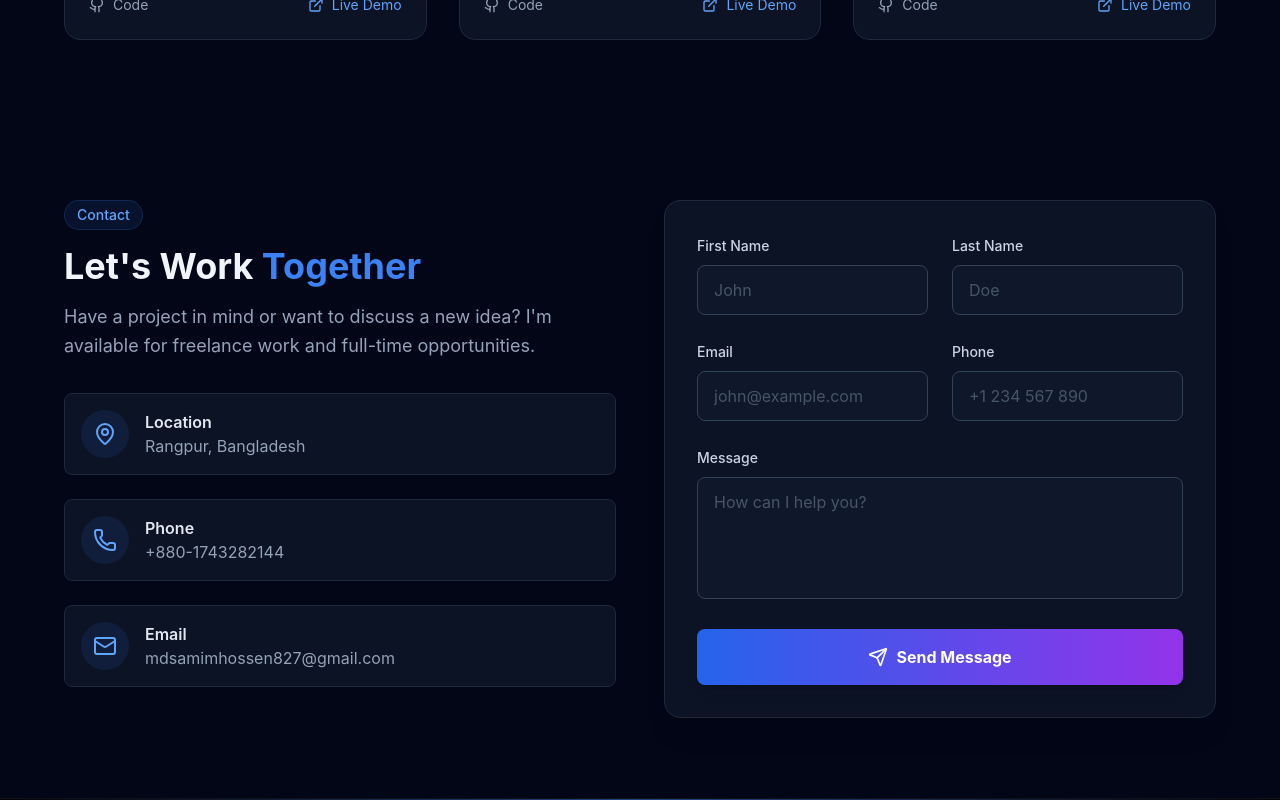
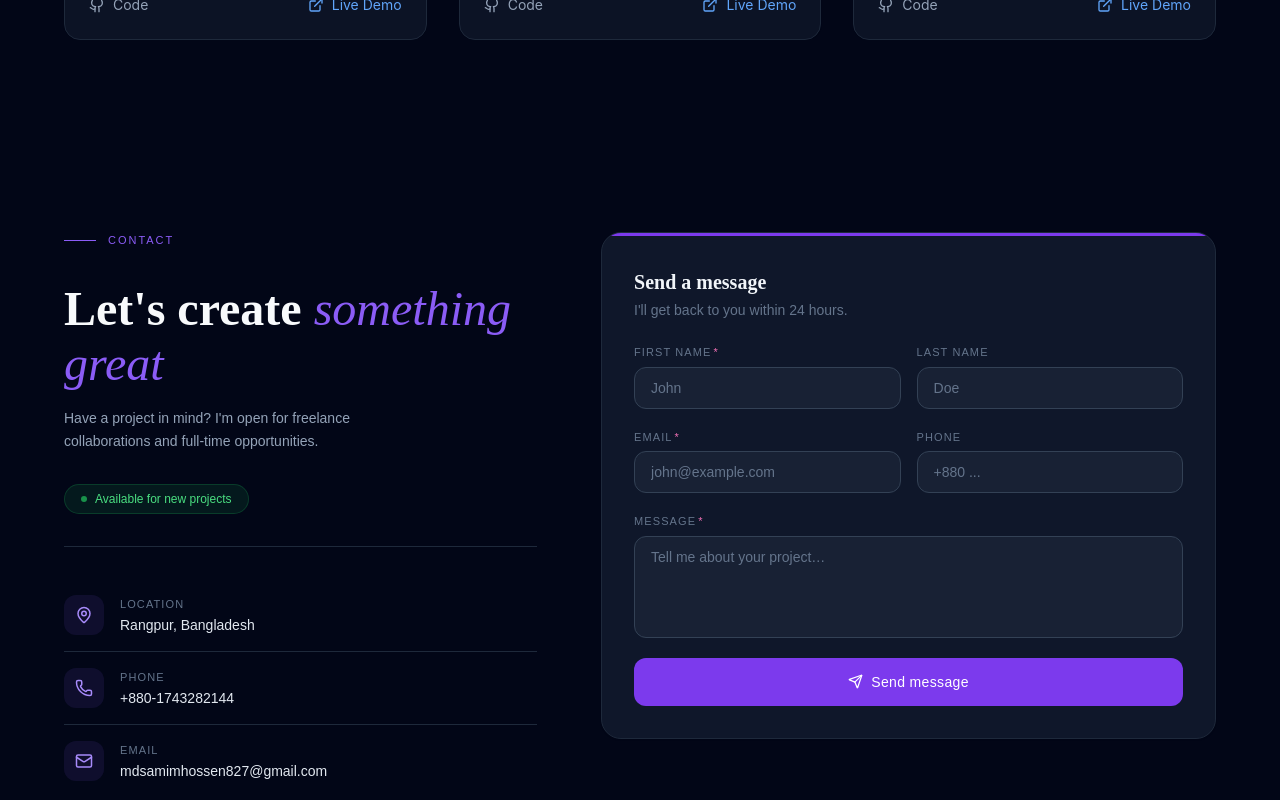
Before and after one commit to mdsamimprogramer/Portfolio, a React (Vite) app: page / in a window 1280 px wide. Shown: the part 3800-4600 px from the top of the page. Built offline with nearby package versions, Linux system fonts and the light colour scheme.

Commit message:
feat: redesign contact section with premium styling

```diff
--- a/src/components/Contact.jsx
+++ b/src/components/Contact.jsx
@@ -1,6 +1,10 @@
 import React, { useState } from "react";
 import { motion } from "framer-motion";
 import { Mail, Phone, MapPin, Send, Loader2 } from "lucide-react";
+
+/* ─── Add to your index.html or _document.js ───────────────────────────────
+   <link href="https://fonts.googleapis.com/css2?family=Playfair+Display:ital,wght@0,600;1,400&family=DM+Sans:wght@300;400;500&display=swap" rel="stylesheet" />
+*/
 
 const Contact = () => {
     const [formData, setFormData] = useState({
@@ -8,13 +12,13 @@ const Contact = () => {
         lastName: "",
         email: "",
         phone: "",
-        message: ""
+        message: "",
     });
     const [status, setStatus] = useState({ msg: "", type: "", loading: false });
 
     const handleChange = (e) => {
         const { name, value } = e.target;
-        setFormData(prev => ({ ...prev, [name]: value }));
+        setFormData((prev) => ({ ...prev, [name]: value }));
     };
 
     const handleSubmit = async (e) => {
@@ -22,179 +26,218 @@ const Contact = () => {
         setStatus({ msg: "", type: "", loading: false });
 
         if (!formData.firstName || !formData.email || !formData.message) {
-            setStatus({ msg: "Please fill required fields (Name, Email, Message).", type: "error", loading: false });
+            setStatus({
+                msg: "Please fill in name, email, and message.",
+                type: "error",
+                loading: false,
+            });
             return;
         }
 
         setStatus({ msg: "", type: "", loading: true });
+        await new Promise((res) => setTimeout(res, 1500));
 
-        // Simulate network request
-        await new Promise(resolve => setTimeout(resolve, 1500));
-
-        setStatus({ msg: "Message sent! I'll get back to you soon.", type: "success", loading: false });
-        setFormData({
-            firstName: "",
-            lastName: "",
-            email: "",
-            phone: "",
-            message: ""
+        setStatus({
+            msg: "Message sent! I'll get back to you soon.",
+            type: "success",
+            loading: false,
         });
+        setFormData({ firstName: "", lastName: "", email: "", phone: "", message: "" });
     };
 
+    const infoItems = [
+        { icon: <MapPin size={18} />, label: "Location", value: "Rangpur, Bangladesh" },
+        { icon: <Phone size={18} />, label: "Phone", value: "+880-1743282144" },
+        { icon: <Mail size={18} />, label: "Email", value: "mdsamimhossen827@gmail.com" },
+    ];
+
     return (
-        <section id="contact" className="py-20 container">
-            <div className="grid lg:grid-cols-2 gap-12 items-start">
-                {/* Contact Info */}
+        <section
+            id="contact"
+            className="py-28 px-4"
+            style={{ fontFamily: "'DM Sans', sans-serif" }}
+        >
+            <div className="max-w-6xl mx-auto grid lg:grid-cols-[1fr_1.3fr] gap-16 items-start">
+
+                {/* ── Left: Info Panel ── */}
                 <motion.div
-                    initial={{ opacity: 0, x: -50 }}
-                    whileInView={{ opacity: 1, x: 0 }}
+                    initial={{ opacity: 0, y: 30 }}
+                    whileInView={{ opacity: 1, y: 0 }}
                     viewport={{ once: true }}
+                    transition={{ duration: 0.6, ease: "easeOut" }}
                     className="space-y-8"
                 >
-                    <div>
-                        <span className="inline-block py-1 px-3 rounded-full bg-blue-500/10 border border-blue-500/20 text-blue-400 text-sm font-medium mb-4">
+                    {/* Eyebrow */}
+                    <div className="flex items-center gap-3">
+                        <div className="w-8 h-px bg-violet-500" />
+                        <span className="text-[11px] font-medium tracking-[0.18em] uppercase text-violet-500">
                             Contact
                         </span>
-                        <h2 className="text-3xl md:text-4xl font-bold text-slate-900 dark:text-slate-100 mb-4">
-                            Let's Work <span className="text-blue-500">Together</span>
+                    </div>
+
+                    {/* Heading */}
+                    <div className="space-y-4">
+                        <h2
+                            className="text-5xl leading-[1.15] font-semibold text-slate-900 dark:text-slate-50"
+                            style={{ fontFamily: "'Playfair Display', serif" }}
+                        >
+                            Let's create{" "}
+                            <em className="text-violet-500 font-normal italic">
+                                something great
+                            </em>
                         </h2>
-                        <p className="text-slate-600 dark:text-slate-400 text-lg leading-relaxed">
-                            Have a project in mind or want to discuss a new idea?
-                            I'm available for freelance work and full-time opportunities.
+                        <p className="text-sm text-slate-500 dark:text-slate-400 leading-relaxed font-light max-w-[300px]">
+                            Have a project in mind? I'm open for freelance collaborations
+                            and full-time opportunities.
                         </p>
                     </div>
 
-                    <div className="space-y-6">
-                        <div className="flex items-start gap-4 p-4 bg-white/80 dark:bg-slate-900/80 backdrop-blur-sm rounded-lg border border-slate-200 dark:border-slate-800">
-                            <div className="p-3 bg-blue-500/10 rounded-full text-blue-600 dark:text-blue-400">
-                                <MapPin size={24} />
+                    {/* Availability */}
+                    <div className="inline-flex items-center gap-2 text-xs font-medium text-green-700 dark:text-green-400 bg-green-50 dark:bg-green-500/10 border border-green-200 dark:border-green-500/20 rounded-full px-4 py-1.5">
+                        <span className="w-1.5 h-1.5 rounded-full bg-green-500 animate-pulse" />
+                        Available for new projects
+                    </div>
+
+                    {/* Divider */}
+                    <div className="h-px bg-slate-200 dark:bg-slate-800" />
+
+                    {/* Info Items */}
+                    <div className="divide-y divide-slate-100 dark:divide-slate-800">
+                        {infoItems.map(({ icon, label, value }) => (
+                            <div key={label} className="flex items-center gap-4 py-4">
+                                <div className="w-10 h-10 rounded-xl bg-violet-50 dark:bg-violet-500/10 flex items-center justify-center text-violet-600 dark:text-violet-400 shrink-0">
+                                    {icon}
                                 </div>
                                 <div>
-                                <h3 className="font-semibold text-slate-900 dark:text-slate-200">Location</h3>
-                                <p className="text-slate-600 dark:text-slate-400">Rangpur, Bangladesh</p>
+                                    <p className="text-[11px] font-medium tracking-[0.1em] uppercase text-slate-400 dark:text-slate-500 mb-0.5">
+                                        {label}
+                                    </p>
+                                    <p className="text-sm font-medium text-slate-800 dark:text-slate-200">
+                                        {value}
+                                    </p>
                                 </div>
                             </div>
-
-                        <div className="flex items-start gap-4 p-4 bg-white/80 dark:bg-slate-900/80 backdrop-blur-sm rounded-lg border border-slate-200 dark:border-slate-800">
-                            <div className="p-3 bg-blue-500/10 rounded-full text-blue-600 dark:text-blue-400">
-                                <Phone size={24} />
-                            </div>
-                            <div>
-                                <h3 className="font-semibold text-slate-900 dark:text-slate-200">Phone</h3>
-                                <p className="text-slate-600 dark:text-slate-400">+880-1743282144</p>
-                            </div>
-                        </div>
-
-                        <div className="flex items-start gap-4 p-4 bg-white/80 dark:bg-slate-900/80 backdrop-blur-sm rounded-lg border border-slate-200 dark:border-slate-800">
-                            <div className="p-3 bg-blue-500/10 rounded-full text-blue-600 dark:text-blue-400">
-                                <Mail size={24} />
-                            </div>
-                            <div>
-                                <h3 className="font-semibold text-slate-900 dark:text-slate-200">Email</h3>
-                                <p className="text-slate-600 dark:text-slate-400">mdsamimhossen827@gmail.com</p>
-                            </div>
-                        </div>
+                        ))}
                     </div>
                 </motion.div>
 
-                {/* Contact Form */}
+                {/* ── Right: Form Panel ── */}
                 <motion.div
-                    initial={{ opacity: 0, x: 50 }}
-                    whileInView={{ opacity: 1, x: 0 }}
+                    initial={{ opacity: 0, y: 30 }}
+                    whileInView={{ opacity: 1, y: 0 }}
                     viewport={{ once: true }}
-                    className="bg-white/80 dark:bg-slate-900/80 backdrop-blur-sm p-8 rounded-2xl border border-slate-200 dark:border-slate-800 shadow-xl"
+                    transition={{ duration: 0.6, ease: "easeOut", delay: 0.1 }}
+                    className="relative bg-white dark:bg-slate-900 border border-slate-200 dark:border-slate-800 rounded-[20px] overflow-hidden shadow-sm"
                 >
-                    <form onSubmit={handleSubmit} className="space-y-6">
-                        <div className="grid grid-cols-1 md:grid-cols-2 gap-6">
-                            <div className="space-y-2">
-                                <label htmlFor="firstName" className="text-sm font-medium text-slate-700 dark:text-slate-300">First Name</label>
-                                <input
-                                    id="firstName"
-                                    name="firstName"
-                                    value={formData.firstName}
-                                    onChange={handleChange}
-                                    className="w-full px-4 py-3 bg-slate-50 dark:bg-slate-900 border border-slate-200 dark:border-slate-700 rounded-lg focus:ring-2 focus:ring-blue-500 focus:border-transparent outline-none text-slate-900 dark:text-slate-100 transition-all placeholder:text-slate-400 dark:placeholder:text-slate-600"
-                                    placeholder="John"
-                                />
-                            </div>
-                            <div className="space-y-2">
-                                <label htmlFor="lastName" className="text-sm font-medium text-slate-700 dark:text-slate-300">Last Name</label>
-                                <input
-                                    id="lastName"
-                                    name="lastName"
-                                    value={formData.lastName}
-                                    onChange={handleChange}
-                                    className="w-full px-4 py-3 bg-slate-50 dark:bg-slate-900 border border-slate-200 dark:border-slate-700 rounded-lg focus:ring-2 focus:ring-blue-500 focus:border-transparent outline-none text-slate-900 dark:text-slate-100 transition-all placeholder:text-slate-400 dark:placeholder:text-slate-600"
-                                    placeholder="Doe"
-                                />
-                            </div>
+                    {/* Purple top accent bar */}
+                    <div className="h-[3px] bg-violet-600 w-full" />
+
+                    <div className="p-8">
+                        {/* Form header */}
+                        <div className="mb-6">
+                            <h3
+                                className="text-xl font-semibold text-slate-900 dark:text-slate-100 mb-1"
+                                style={{ fontFamily: "'Playfair Display', serif" }}
+                            >
+                                Send a message
+                            </h3>
+                            <p className="text-sm text-slate-400 dark:text-slate-500 font-light">
+                                I'll get back to you within 24 hours.
+                            </p>
                         </div>
 
-                        <div className="grid grid-cols-1 md:grid-cols-2 gap-6">
-                            <div className="space-y-2">
-                                <label htmlFor="email" className="text-sm font-medium text-slate-700 dark:text-slate-300">Email</label>
-                                <input
-                                    id="email"
-                                    name="email"
-                                    type="email"
-                                    value={formData.email}
-                                    onChange={handleChange}
-                                    className="w-full px-4 py-3 bg-slate-50 dark:bg-slate-900 border border-slate-200 dark:border-slate-700 rounded-lg focus:ring-2 focus:ring-blue-500 focus:border-transparent outline-none text-slate-900 dark:text-slate-100 transition-all placeholder:text-slate-400 dark:placeholder:text-slate-600"
-                                    placeholder="john@example.com"
-                                />
-                            </div>
-                            <div className="space-y-2">
-                                <label htmlFor="phone" className="text-sm font-medium text-slate-700 dark:text-slate-300">Phone</label>
-                                <input
-                                    id="phone"
-                                    name="phone"
-                                    value={formData.phone}
-                                    onChange={handleChange}
-                                    className="w-full px-4 py-3 bg-slate-50 dark:bg-slate-900 border border-slate-200 dark:border-slate-700 rounded-lg focus:ring-2 focus:ring-blue-500 focus:border-transparent outline-none text-slate-900 dark:text-slate-100 transition-all placeholder:text-slate-400 dark:placeholder:text-slate-600"
-                                    placeholder="+1 234 567 890"
-                                />
-                            </div>
+                        <form onSubmit={handleSubmit} className="space-y-5">
+                            {/* Row 1 */}
+                            <div className="grid grid-cols-2 gap-4">
+                                <Field label="First name" required>
+                                    <Input name="firstName" value={formData.firstName} onChange={handleChange} placeholder="John" />
+                                </Field>
+                                <Field label="Last name">
+                                    <Input name="lastName" value={formData.lastName} onChange={handleChange} placeholder="Doe" />
+                                </Field>
                             </div>
 
-                        <div className="space-y-2">
-                            <label htmlFor="message" className="text-sm font-medium text-slate-700 dark:text-slate-300">Message</label>
+                            {/* Row 2 */}
+                            <div className="grid grid-cols-2 gap-4">
+                                <Field label="Email" required>
+                                    <Input name="email" type="email" value={formData.email} onChange={handleChange} placeholder="john@example.com" />
+                                </Field>
+                                <Field label="Phone">
+                                    <Input name="phone" type="tel" value={formData.phone} onChange={handleChange} placeholder="+880 ..." />
+                                </Field>
+                            </div>
+
+                            {/* Message */}
+                            <Field label="Message" required>
                                 <textarea
-                                id="message"
                                     name="message"
-                                rows="4"
+                                    rows={4}
                                     value={formData.message}
                                     onChange={handleChange}
-                                className="w-full px-4 py-3 bg-slate-50 dark:bg-slate-900 border border-slate-200 dark:border-slate-700 rounded-lg focus:ring-2 focus:ring-blue-500 focus:border-transparent outline-none text-slate-900 dark:text-slate-100 transition-all placeholder:text-slate-400 dark:placeholder:text-slate-600 resize-none"
-                                placeholder="How can I help you?"
-                            ></textarea>
-                        </div>
+                                    placeholder="Tell me about your project…"
+                                    className={`${inputBase} resize-none`}
+                                />
+                            </Field>
 
+                            {/* Submit */}
                             <button
                                 type="submit"
                                 disabled={status.loading}
-                            className="w-full py-4 bg-gradient-to-r from-blue-600 to-purple-600 hover:from-blue-700 hover:to-purple-700 text-white font-bold rounded-lg shadow-lg hover:shadow-blue-500/25 transition-all transform hover:scale-[1.02] active:scale-[0.98] disabled:opacity-50 disabled:cursor-not-allowed flex items-center justify-center gap-2"
+                                className="w-full flex items-center justify-center gap-2 py-3.5 px-6 bg-violet-600 hover:bg-violet-700 active:scale-[0.98] disabled:opacity-40 disabled:cursor-not-allowed text-white text-sm font-medium tracking-wide rounded-xl transition-all duration-150"
                             >
-                            {status.loading ? <Loader2 className="animate-spin" /> : <Send size={20} />}
-                            {status.loading ? "Sending..." : "Send Message"}
+                                {status.loading
+                                    ? <Loader2 size={16} className="animate-spin" />
+                                    : <Send size={15} />
+                                }
+                                {status.loading ? "Sending…" : "Send message"}
                             </button>
 
+                            {/* Status */}
                             {status.msg && (
                                 <motion.div
-                                initial={{ opacity: 0, y: 10 }}
+                                    initial={{ opacity: 0, y: 6 }}
                                     animate={{ opacity: 1, y: 0 }}
-                                className={`p-4 rounded-lg text-center text-sm font-medium ${status.type === 'error'
-                                    ? 'bg-red-500/10 text-red-400 border border-red-500/20'
-                                    : 'bg-green-500/10 text-green-400 border border-green-500/20'
+                                    className={`text-sm text-center font-medium px-4 py-3 rounded-xl border ${status.type === "error"
+                                        ? "bg-pink-50 dark:bg-pink-500/10 text-pink-800 dark:text-pink-300 border-pink-200 dark:border-pink-500/20"
+                                        : "bg-green-50 dark:bg-green-500/10 text-green-800 dark:text-green-300 border-green-200 dark:border-green-500/20"
                                         }`}
                                 >
                                     {status.msg}
                                 </motion.div>
                             )}
                         </form>
+                    </div>
                 </motion.div>
+
             </div>
         </section>
     );
 };
 
+/* ─── Helpers ─── */
+
+const inputBase =
+    "w-full px-4 py-2.5 text-sm font-light bg-slate-50 dark:bg-slate-800/60 border border-slate-200 dark:border-slate-700 rounded-xl text-slate-900 dark:text-slate-100 placeholder:text-slate-400 dark:placeholder:text-slate-500 focus:outline-none focus:ring-2 focus:ring-violet-400 focus:border-transparent transition-all duration-150";
+
+const Input = ({ name, type = "text", value, onChange, placeholder }) => (
+    <input
+        name={name}
+        type={type}
+        value={value}
+        onChange={onChange}
+        placeholder={placeholder}
+        className={inputBase}
+    />
+);
+
+const Field = ({ label, required, children }) => (
+    <div className="flex flex-col gap-1.5">
+        <label className="text-[11px] font-medium tracking-[0.1em] uppercase text-slate-400 dark:text-slate-500">
+            {label}
+            {required && <span className="text-pink-400 ml-0.5">*</span>}
+        </label>
+        {children}
+    </div>
+);
+
 export default Contact;
```
Lines whose indentation alone changed are shown as unchanged.
